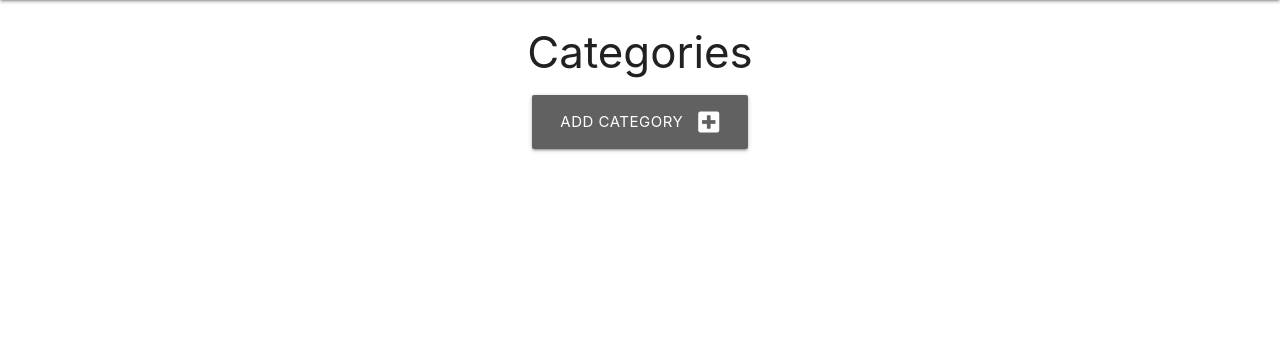
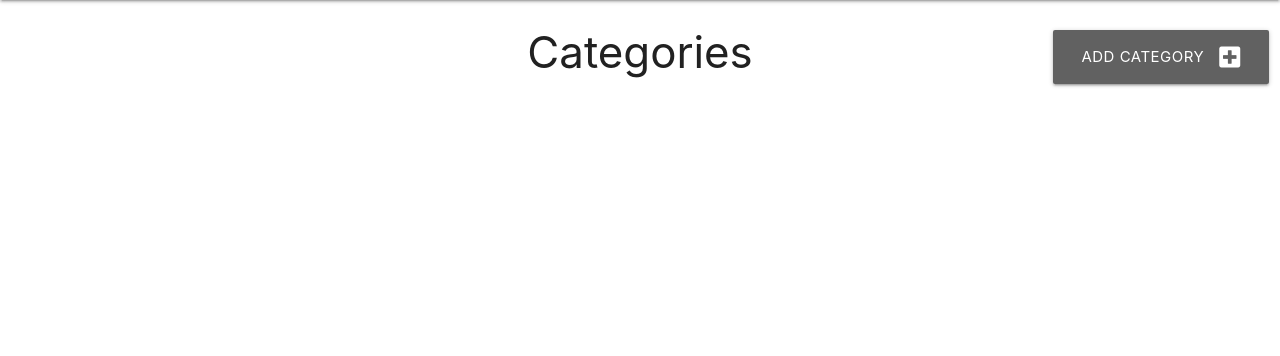
Before and after one commit to mutkovicova/personal-wishlist-project3, a Flask app: page /categories in a window 1280 px wide. Shown: the part 64-420 px from the top of the page. Run offline with Flask 2, Linux system fonts and the light colour scheme; data that the repository does not hold is empty.

Commit message:
design of button and header on pages

```diff
--- a/wishlist/static/css/style.css
+++ b/wishlist/static/css/style.css
@@ -12,6 +12,10 @@ main {
     min-height: 90px;
 }
 
+.add-button {
+    margin-top: 30px;
+}
+
 .page-footer {
     padding-bottom: 20px;
     padding-left: 20px;
--- a/wishlist/templates/categories.html
+++ b/wishlist/templates/categories.html
@@ -1,11 +1,12 @@
 {% extends "base.html" %}
 
 {% block container %}
+<div class="row">
+    <div class="col s8 push-s2">
+        <h3 class="grey-text text-darken-4 center-align">Categories</h3>
+    </div>
 
-<h3 class="grey-text text-darken-4 center-align">Categories</h3>
-
-<div class="row">
-    <div class="col s12 center-align">
+    <div class="col s4 right-align add-button">
         <a href="{{ url_for('add_category') }}" class="btn-large grey darken-2">
             Add Category <i class="fas fa-plus-square right"></i>
         </a>
```
Also changed, not shown: wishlist/templates/items.html (+4 -3 lines).
